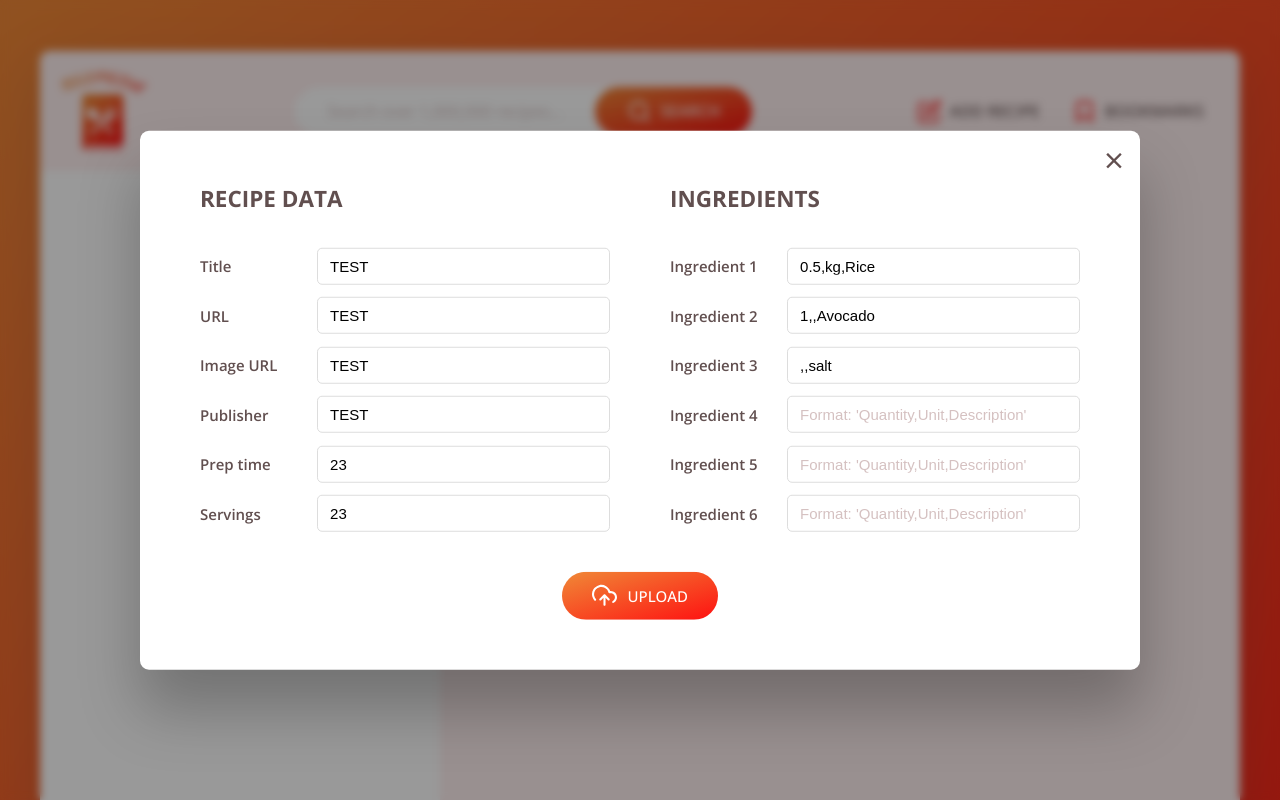
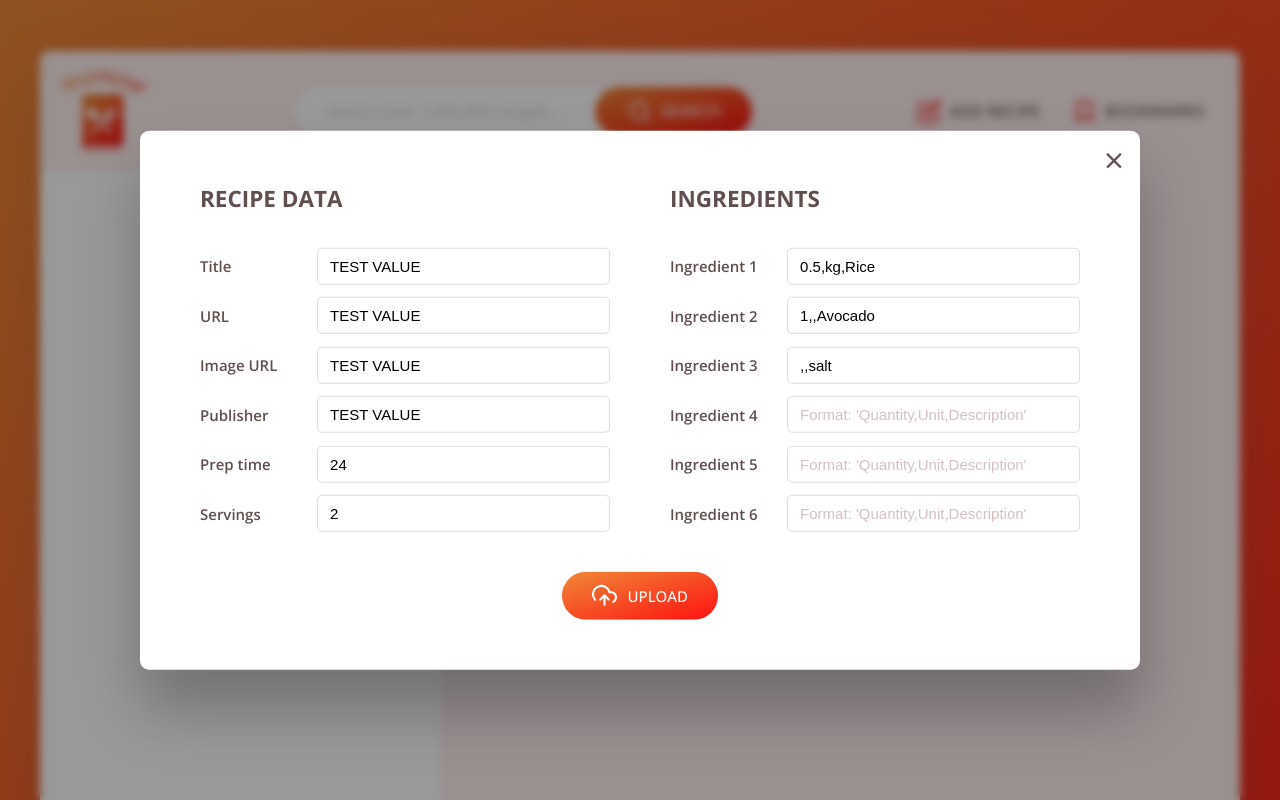
Before and after one commit to barisemreyalcin/recipedia, a website built with Parcel: page index.html in a window 1280 px wide. Both pictures are taken after a click on the button "ADD RECIPE". Shown: the top 800 px of the page. Built offline with nearby package versions, Linux system fonts and the light colour scheme.

Commit message:
chore(html): change default values of inputs

```diff
--- a/index.html
+++ b/index.html
@@ -117,17 +117,17 @@
         <div class="upload__column">
           <h3 class="upload__heading">Recipe data</h3>
           <label>Title</label>
-          <input value="TEST" required name="title" type="text" />
+          <input value="TEST VALUE" required name="title" type="text" />
           <label>URL</label>
-          <input value="TEST" required name="sourceUrl" type="text" />
+          <input value="TEST VALUE" required name="sourceUrl" type="text" />
           <label>Image URL</label>
-          <input value="TEST" required name="image" type="text" />
+          <input value="TEST VALUE" required name="image" type="text" />
           <label>Publisher</label>
-          <input value="TEST" required name="publisher" type="text" />
+          <input value="TEST VALUE" required name="publisher" type="text" />
           <label>Prep time</label>
-          <input value="23" required name="cookingTime" type="number" />
+          <input value="24" required name="cookingTime" type="number" />
           <label>Servings</label>
-          <input value="23" required name="servings" type="number" />
+          <input value="2" required name="servings" type="number" />
         </div>
 
         <div class="upload__column">
```
Also changed, not shown: dist/index.html.
